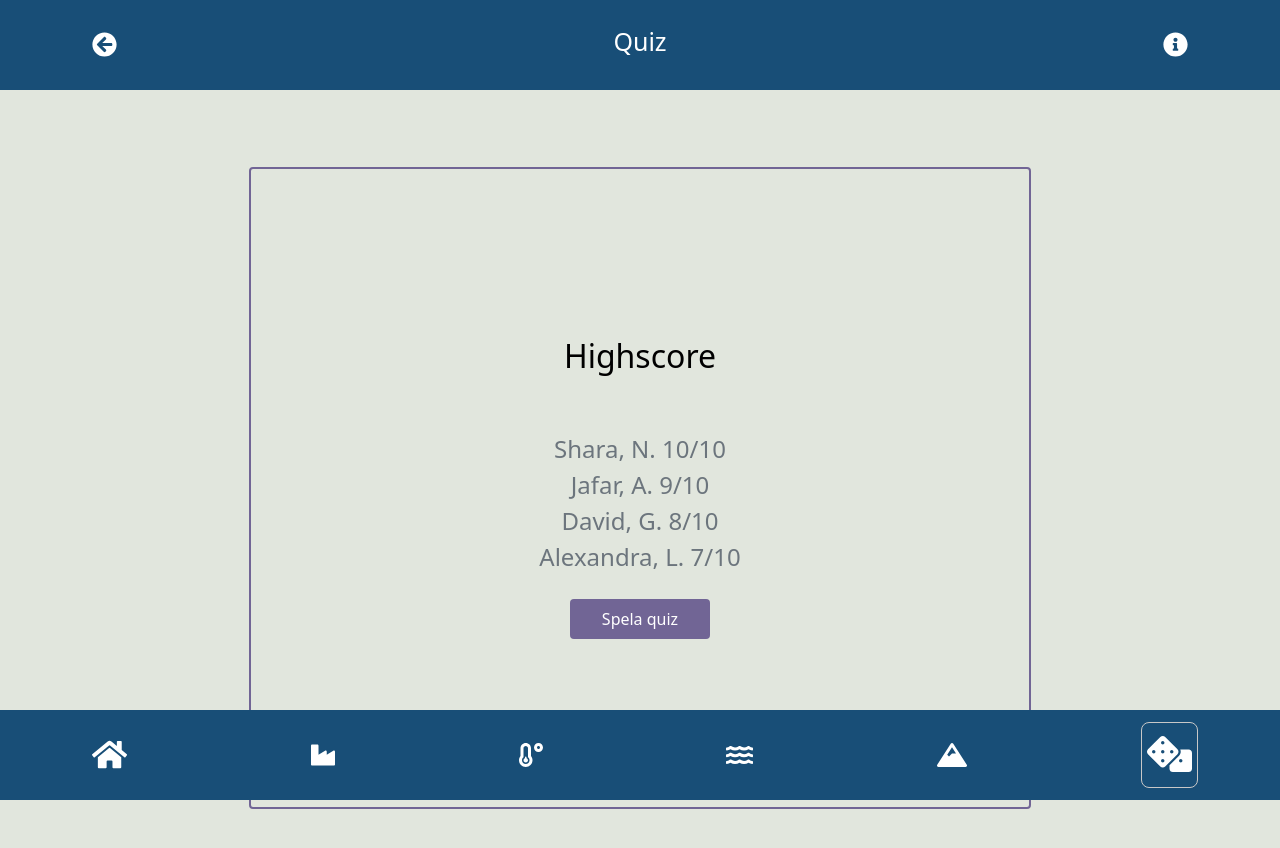
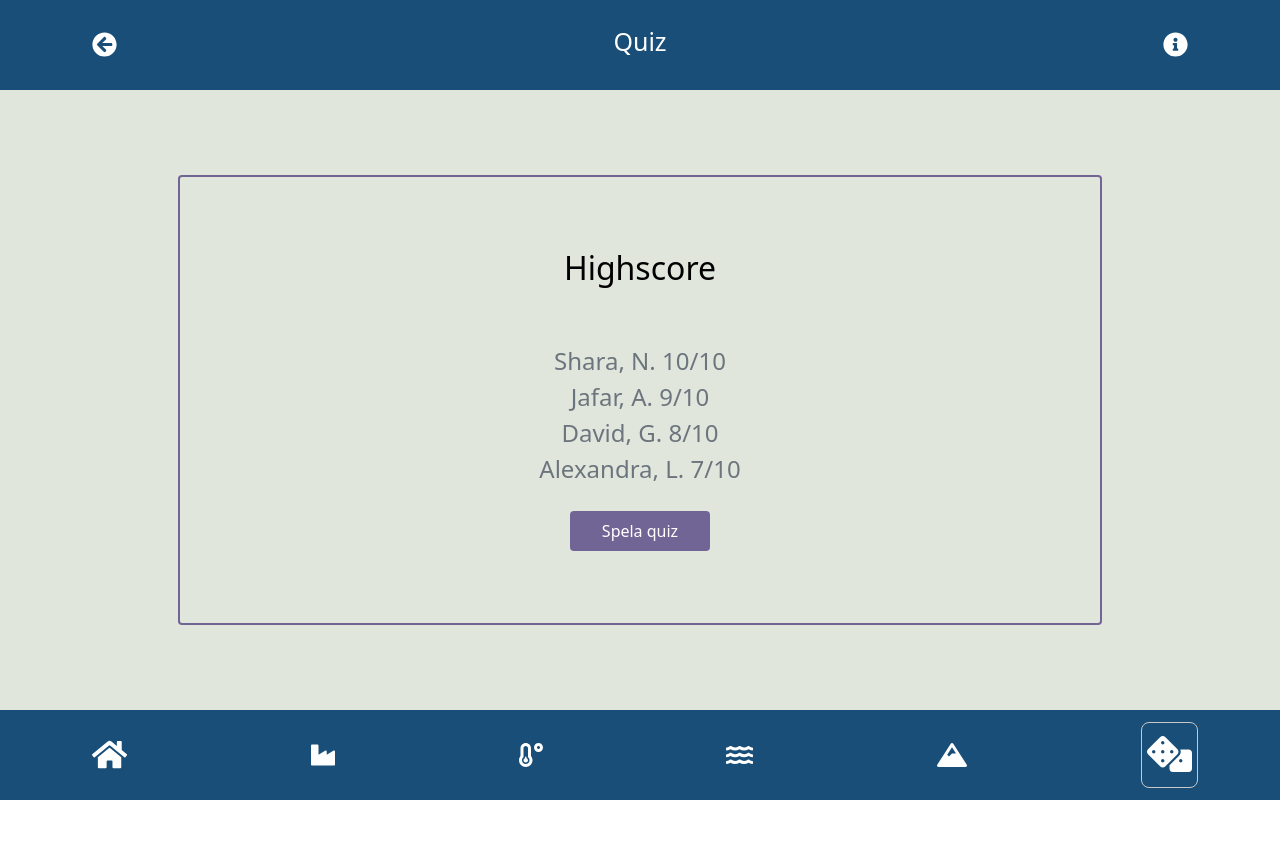
Before and after one commit to preeyaJo/group3project, a React (Create React App) app: page /highscore in a window 1280 px wide. Shown: the top 848 px of the page. After the commit the page ends 800 px from the top, so only its background shows below. Built offline with nearby package versions, Linux system fonts and the light colour scheme.

Commit message:
quizLobby

```diff
--- a/src/Quiz/quiz.css
+++ b/src/Quiz/quiz.css
@@ -4,12 +4,12 @@
   /*  box-shadow: 0 0px 30px rgba(0, 0, 50, 0.3), 0 0 40px rgba(0, 0, 0, 0.2) inset; */
 }
 .quizImage {
-  max-width: 400px;
+  width: 100%;
 }
 .Show-score {
   text-align: center;
-  margin: 15%;
-  padding: 15% 0;
+  margin: 4em;
+  padding: 3em;
   border: #5a5077 1px solid;
 }
 .blue {
```
